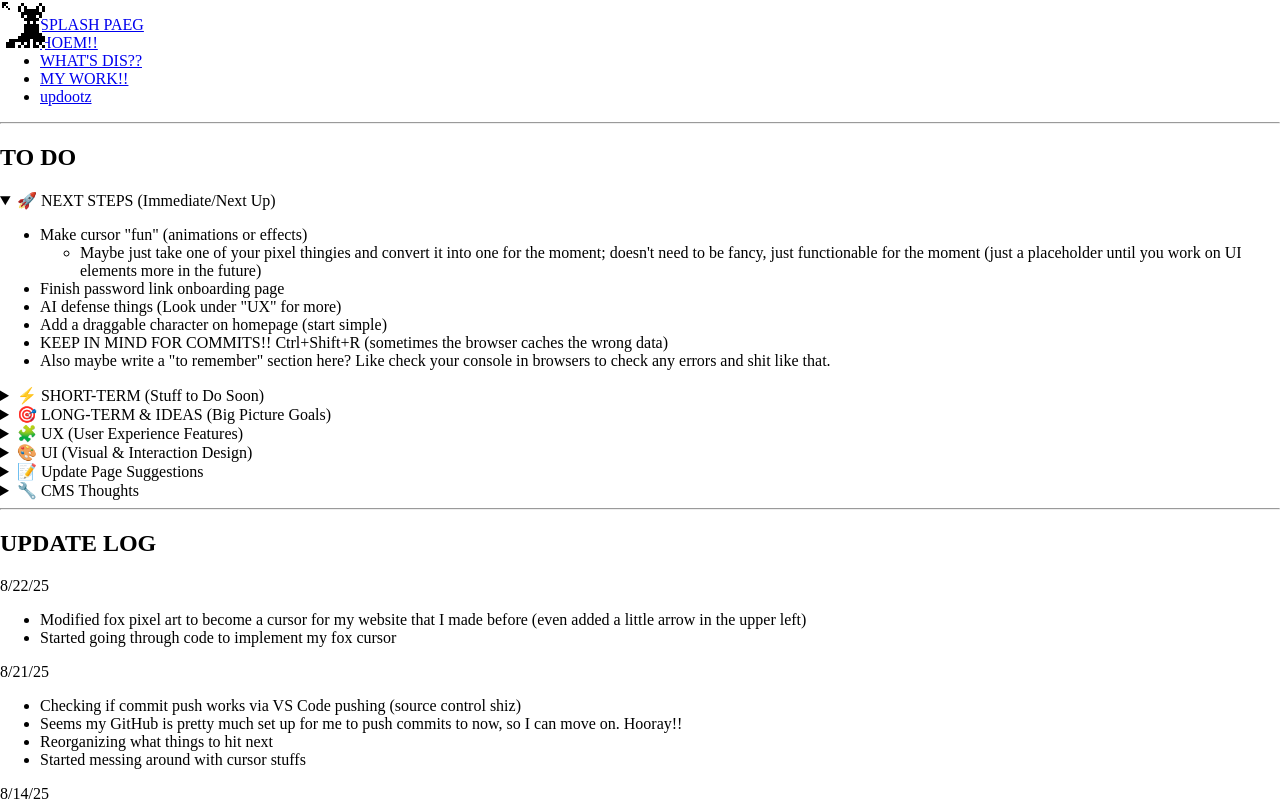
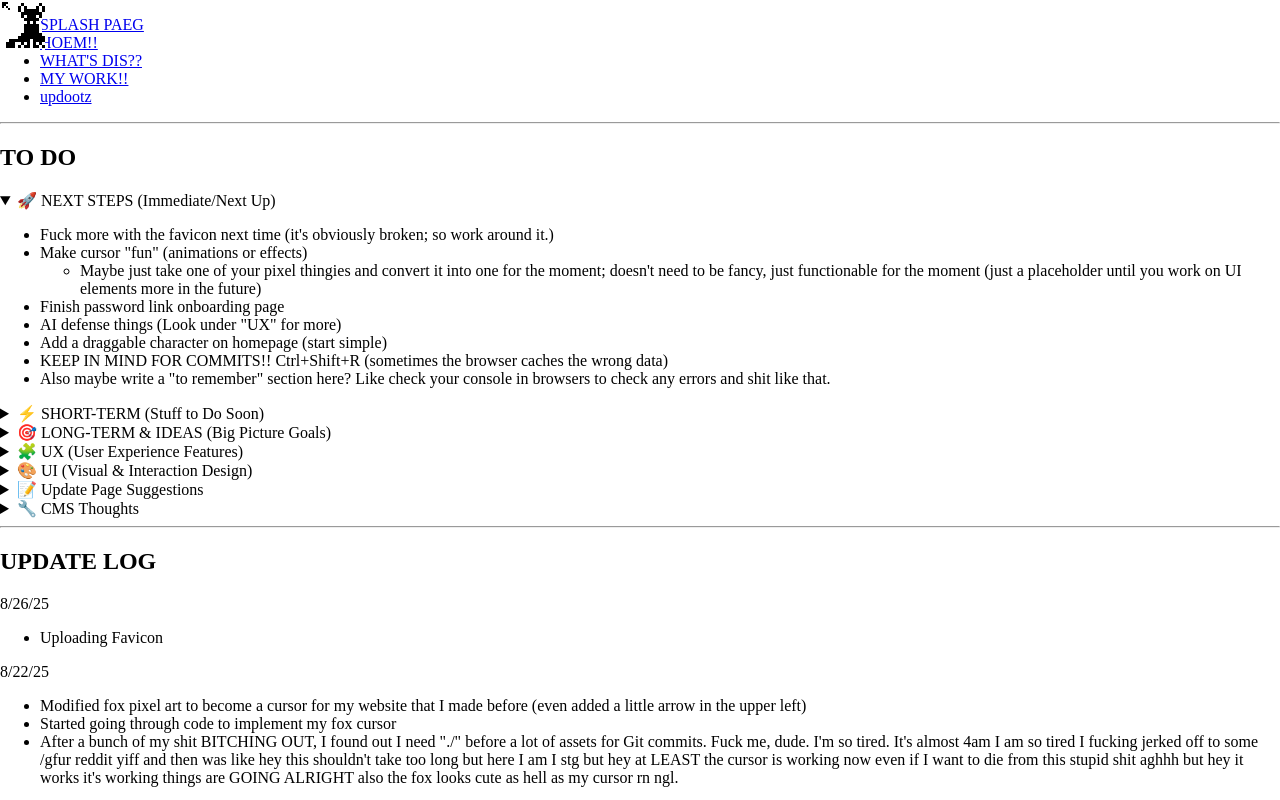
Before and after one commit to xXMrKittyCaptainFartzXx/The-Le-Beta, a plain HTML site: page epicupdatelog.html in a window 1280 px wide. Both pictures are taken after a click on the heading "🚀 NEXT STEPS (Immediate/Next Up)". Shown: the top 800 px of the page. Drawn offline with Linux system fonts and the light colour scheme.

Commit message:
Favicon (white fox) and some page formatting updates

```diff
--- a/epicupdatelog.html
+++ b/epicupdatelog.html
@@ -29,6 +29,7 @@
         <details>
         <summary>🚀 NEXT STEPS (Immediate/Next Up)</summary>
         <ul>
+            <li>Fuck more with the favicon next time (it's obviously broken; so work around it.)</li>
             <li>Make cursor "fun" (animations or effects)</li>
                 <ul>
                     <li>Maybe just take one of your pixel thingies and convert it into one for the moment; doesn't need to be fancy, just functionable for the moment (just a placeholder until you work on UI elements more in the future)</li>
@@ -160,10 +161,15 @@
     <hr />
   <section id="updatelog">
     <h1>UPDATE LOG</h1>
+      <time datetime="2025-08-26">8/26/25</time>
+        <ul>
+            <li>Uploading Favicon</li>
+        </ul>
       <time datetime="2025-08-22">8/22/25</time>
         <ul>
             <li>Modified fox pixel art to become a cursor for my website that I made before (even added a little arrow in the upper left)</li>
             <li>Started going through code to implement my fox cursor</li>
+            <li>After a bunch of my shit BITCHING OUT, I found out I need "./" before a lot of assets for Git commits. Fuck me, dude. I'm so tired. It's almost 4am I am so tired I fucking jerked off to some /gfur reddit yiff and then was like hey this shouldn't take too long but here I am I stg but hey at LEAST the cursor is working now even if I want to die from this stupid shit aghhh but hey it works it's working things are GOING ALRIGHT also the fox looks cute as hell as my cursor rn ngl. </li>
         </ul>
       <time datetime="2025-08-21">8/21/25</time>
         <ul>
```
Also changed, not shown: guysandgal-lerie-s.html (+1 -1 lines), index.html (+1 -1 lines), COOL_WEBSITE_MEDIA/FoxWhite.png (added), favicon.ico.
